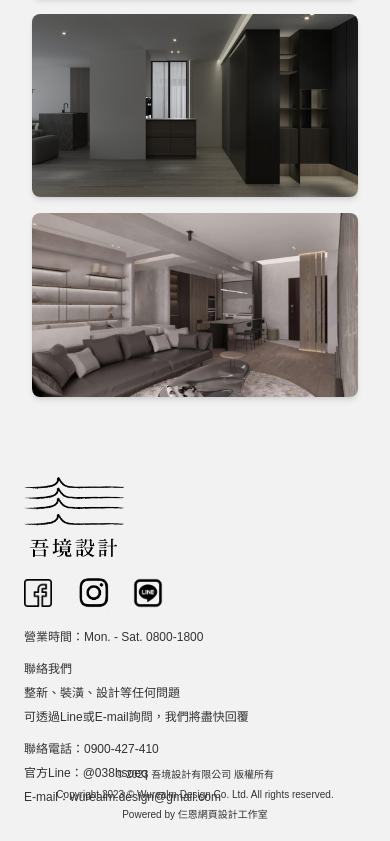
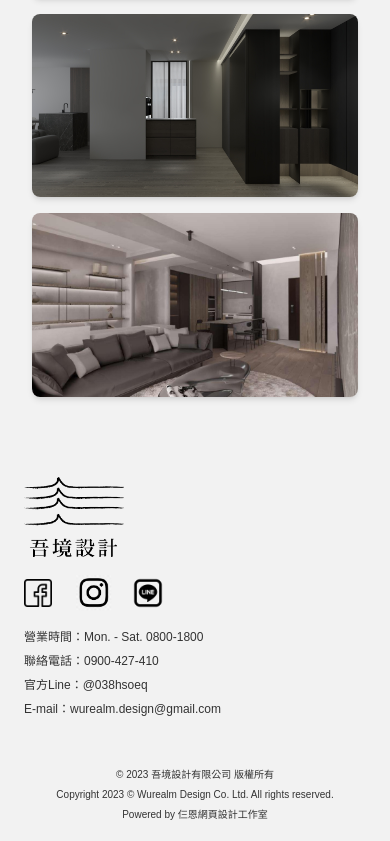
Before and after one commit to naluwan/nextjs_wrid_official_website, a Next.js app: page / in a window 390 px wide. Shown: the part 1431-2272 px from the top of the page. Built offline with nearby package versions, Linux system fonts and the light colour scheme; a web font is replaced by a local one.

Commit message:
feat: update Footer component

```diff
--- a/components/Footer/Footer.tsx
+++ b/components/Footer/Footer.tsx
@@ -59,13 +59,13 @@ const Footer = () => {
           <p className='text-base max-md:text-xs'>營業時間：Mon. - Sat. 0800-1800</p>
         </div>
 
-        <div className='h-full w-full flex-col items-start justify-start py-4 text-base max-md:text-xs md:py-0'>
-          <p>聯絡我們</p>
+        <div className='hidden h-full w-full flex-col items-start justify-start py-4 text-base max-md:text-xs md:block md:py-0'>
+          {/* <p>聯絡我們</p>
           <p className='pt-2'>整新、裝潢、設計等任何問題</p>
-          <p className='pt-2'>可透過Line或E-mail詢問，我們將盡快回覆</p>
+          <p className='pt-2'>可透過Line或E-mail詢問，我們將盡快回覆</p> */}
         </div>
 
-        <div className='flex h-full w-full flex-col items-start justify-start text-base max-md:text-xs'>
+        <div className='mt-2 flex h-full w-full flex-col items-start justify-start text-base max-md:text-xs md:mt-0'>
           <p>聯絡電話：0900-427-410</p>
           <p className='pt-2'>官方Line：@038hsoeq</p>
           <p className='pt-2'>E-mail：wurealm.design@gmail.com</p>
```
